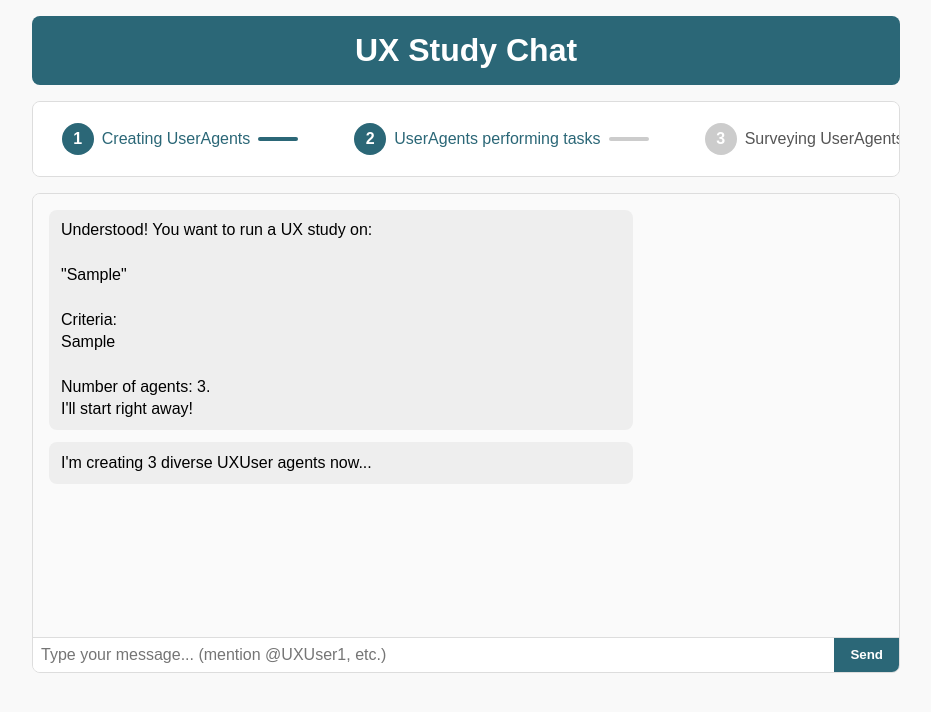
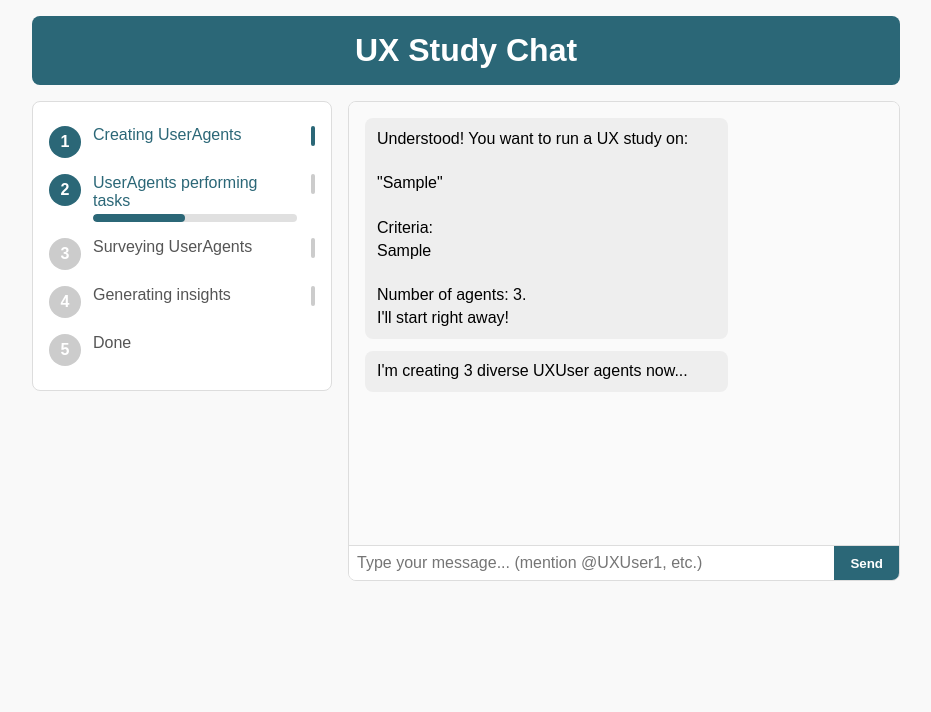
Before and after one commit to pshishodia-kgp/UXAgent, a React (Create React App) app: page / in a window 1280 px wide. Both pictures are taken after typing "Sample", "Sample" into the empty fields and a click on the button "Start Study". Shown: the top 712 px of the page, without its empty margins (174-1105 px from the left). Built offline with nearby package versions, Linux system fonts and the light colour scheme.

Commit message:
make progress vertical and add progress bars.

```diff
--- a/src/App.css
+++ b/src/App.css
@@ -71,31 +71,28 @@ body {
 /* Chat Container */
 .chat-container {
   display: flex;
-  flex-direction: column;
+  flex-direction: row;
   gap: 1rem;
 }
 
-/* Progress Bar */
-.progress-container {
+/* Vertical Stepper */
+.stepper-container {
   display: flex;
-  align-items: center;
+  flex-direction: column;
   background: #fff;
-  padding: 0.8rem;
+  padding: 1rem;
   border-radius: 8px;
   border: 1px solid #ddd;
-  overflow-x: auto;
+  width: 300px; /* Increased width to accommodate progress bar */
+  height: fit-content;
 }
-.progress-step {
+.stepper-step {
   display: flex;
-  align-items: center;
+  align-items: flex-start; /* Align items to top for progress bar */
   position: relative;
-  padding: 0.5rem 1rem;
-  flex-shrink: 0; /* so it won't compress in small screens */
+  padding: 0.5rem 0;
 }
-.progress-step:not(:last-child) {
-  margin-right: 1rem;
-}
-.progress-step .progress-icon {
+.stepper-icon {
   width: 32px;
   height: 32px;
   background: #ccc;
@@ -105,34 +102,63 @@ body {
   display: flex;
   align-items: center;
   justify-content: center;
+  flex-shrink: 0;
 }
-.progress-step .progress-label {
-  margin-left: 0.5rem;
+.stepper-content {
+  margin-left: 0.75rem;
+  flex: 1;
+}
+.stepper-label {
   font-weight: 500;
   color: #555;
 }
-.progress-step.active .progress-icon {
+.stepper-step.active .stepper-icon {
   background: #2b6777;
 }
-.progress-step.active .progress-label {
+.stepper-step.active .stepper-label {
   color: #2b6777;
 }
-.progress-line {
-  width: 40px;
-  height: 4px;
+.stepper-line {
+  width: 4px;
+  height: 20px;
   background: #ccc;
-  margin-left: 0.5rem;
-  margin-right: 0.5rem;
+  margin-left: 14px; /* Align with center of icon */
   border-radius: 2px;
 }
-.progress-line.active-line {
+.stepper-line.active-line {
   background: #2b6777;
+}
+
+/* Progress Bar Styles */
+.stepper-progress-bar {
+  width: 100%;
+  height: 8px;
+  background: #e0e0e0;
+  border-radius: 4px;
+  margin-top: 0.25rem;
+  overflow: hidden;
+}
+.stepper-progress-fill {
+  height: 100%;
+  background: #2b6777;
+  border-radius: 4px;
+  width: 0; /* Start at 0% */
+  animation: progress 2s linear forwards; /* Matches useEffect timeout duration */
+}
+@keyframes progress {
+  from {
+    width: 0;
+  }
+  to {
+    width: 100%;
+  }
 }
 
 /* Chat Section */
 .chat-section {
   display: flex;
   flex-direction: column;
+  flex: 1;
   height: 60vh;
   border: 1px solid #ddd;
   border-radius: 8px;
@@ -153,7 +179,7 @@ body {
   padding: 0.6rem 0.75rem;
   border-radius: 8px;
   line-height: 1.4;
-  white-space: pre-wrap; /* preserves line breaks in text */
+  white-space: pre-wrap;
 }
 .user-bubble {
   background: #d1f5d3;
--- a/src/App.js
+++ b/src/App.js
@@ -2,52 +2,46 @@ import React, { useState, useEffect } from 'react';
 import './App.css';
 
 /**
- * A horizontal step-based progress bar.
+ * A vertical step-based progress timeline with progress bars for in-progress steps.
  * @param {object} props
  * @param {string[]} props.steps - The labels for each step.
  * @param {number} props.currentStep - Zero-based index of the current step.
  */
-function ProgressBar({ steps, currentStep }) {
+function VerticalStepper({ steps, currentStep }) {
   return (
-    <div className="progress-container">
-      {steps.map((step, index) => {
-        const stepClass = index <= currentStep ? 'progress-step active' : 'progress-step';
-        return (
-          <div className={stepClass} key={index}>
-            <div className="progress-icon">{index + 1}</div>
-            <div className="progress-label">{step}</div>
-            {index < steps.length - 1 && (
-              <div className={`progress-line ${index < currentStep ? 'active-line' : ''}`}></div>
+    <div className="stepper-container">
+      {steps.map((step, index) => (
+        <div
+          className={`stepper-step ${index <= currentStep ? 'active' : ''}`}
+          key={index}
+        >
+          <div className="stepper-icon">{index + 1}</div>
+          <div className="stepper-content">
+            <div className="stepper-label">{step}</div>
+            {/* Show progress bar only when this is the current step */}
+            {index === currentStep && (
+              <div className="stepper-progress-bar">
+                <div className="stepper-progress-fill"></div>
+              </div>
             )}
           </div>
-        );
-      })}
+          {index < steps.length - 1 && (
+            <div className={`stepper-line ${index < currentStep ? 'active-line' : ''}`}></div>
+          )}
+        </div>
+      ))}
     </div>
   );
 }
 
 function App() {
-  // Track if we’ve started a study yet
   const [studyStarted, setStudyStarted] = useState(false);
-
-  // Basic fields for the study
   const [studyGoal, setStudyGoal] = useState('');
   const [studyCriteria, setStudyCriteria] = useState('');
   const [numAgents, setNumAgents] = useState(3);
-
-  // Chat history: an array of message objects { sender: 'user'|'agent', text: string }
   const [messages, setMessages] = useState([]);
-
-  // Step-based progress: 0 to steps.length - 1
-  // Steps:
-  //   0: Creating UserAgents
-  //   1: UserAgents performing tasks
-  //   2: Surveying UserAgents
-  //   3: Generating insights
-  //   4: Done
   const [currentStep, setCurrentStep] = useState(-1);
 
-  // Define the labels for the progress steps
   const progressSteps = [
     'Creating UserAgents',
     'UserAgents performing tasks',
@@ -56,7 +50,6 @@ function App() {
     'Done',
   ];
 
-  // Handle starting the study
   const handleStartStudy = (e) => {
     e.preventDefault();
     if (!studyGoal.trim() || !studyCriteria.trim()) return;
@@ -64,7 +57,6 @@ function App() {
     setStudyStarted(true);
     setCurrentStep(0);
 
-    // Initialize chat with an "agent" message summarizing the request
     const firstAgentMsg = {
       sender: 'agent',
       text: `Understood! You want to run a UX study on:\n\n"${studyGoal}"\n\nCriteria:\n${studyCriteria}\n\nNumber of agents: ${numAgents}.\nI'll start right away!`,
@@ -72,20 +64,14 @@ function App() {
     setMessages([firstAgentMsg]);
   };
 
-  // Simulate each phase using timeouts. In production, replace these with real events/callbacks.
   useEffect(() => {
     if (studyStarted && currentStep >= 0 && currentStep < progressSteps.length - 1) {
-      // Move to the next step after some delay
       const timer = setTimeout(() => {
-        // Advance the step
         setCurrentStep((prev) => prev + 1);
 
-        // Also add a chat message for each step
         switch (currentStep) {
           case 0:
-            addAgentMessage(
-              `I'm creating ${numAgents} diverse UXUser agents now...`
-            );
+            addAgentMessage(`I'm creating ${numAgents} diverse UXUser agents now...`);
             break;
           case 1:
             addAgentMessage(
@@ -93,9 +79,7 @@ function App() {
             );
             break;
           case 2:
-            addAgentMessage(
-              `Surveying all ${numAgents} UserAgents to gather feedback...`
-            );
+            addAgentMessage(`Surveying all ${numAgents} UserAgents to gather feedback...`);
             break;
           case 3:
             addAgentMessage(
@@ -105,38 +89,32 @@ function App() {
           default:
             break;
         }
-      }, 2000);
+      }, 2000); // Matches the animation duration for smooth transition
       return () => clearTimeout(timer);
     }
   }, [studyStarted, currentStep, progressSteps.length, numAgents]);
 
-  // Function to add a new agent message to the chat
   const addAgentMessage = (text) => {
     setMessages((prev) => [...prev, { sender: 'agent', text }]);
   };
 
-  // Handle user sending a message
   const [currentUserMessage, setCurrentUserMessage] = useState('');
   const handleSendMessage = (e) => {
     e.preventDefault();
     if (!currentUserMessage.trim()) return;
 
-    // Add user message to chat
     const newMsg = { sender: 'user', text: currentUserMessage };
     setMessages((prev) => [...prev, newMsg]);
-    const userInput = currentUserMessage; // capture before resetting
+    const userInput = currentUserMessage;
     setCurrentUserMessage('');
 
-    // Simulate an immediate “UXAgent” reply (in real life, call an LLM backend)
     setTimeout(() => {
-      // If user mentions “@UXUserX,” we simulate a user agent response
       const userAgentMention = userInput.match(/@UXUser\d+/);
       if (userAgentMention) {
         addAgentMessage(
           `${userAgentMention} says: "I encountered an issue with the layout on mobile, making it hard to find the checkout button."`
         );
       } else {
-        // Generic fallback reply
         addAgentMessage(
           `UXAgent here: Thanks for your message! Let me know if you want more details or want to chat with a specific @UXUser.`
         );
@@ -150,7 +128,6 @@ function App() {
         <h1>UX Study Chat</h1>
       </div>
 
-      {/* If study not started, show setup form. Otherwise, show progress bar + chat. */}
       {!studyStarted ? (
         <div className="setup-form">
           <h2>Set Up Your UX Study</h2>
@@ -185,10 +162,8 @@ function App() {
         </div>
       ) : (
         <div className="chat-container">
-          {/* PROGRESS BAR */}
-          <ProgressBar steps={progressSteps} currentStep={currentStep} />
+          <VerticalStepper steps={progressSteps} currentStep={currentStep} />
 
-          {/* CHAT MESSAGES */}
           <div className="chat-section">
             <div className="messages-container">
               {messages.map((msg, idx) => (
@@ -201,7 +176,6 @@ function App() {
               ))}
             </div>
 
-            {/* USER INPUT */}
             <form onSubmit={handleSendMessage} className="chat-input-form">
               <input
                 type="text"
```
